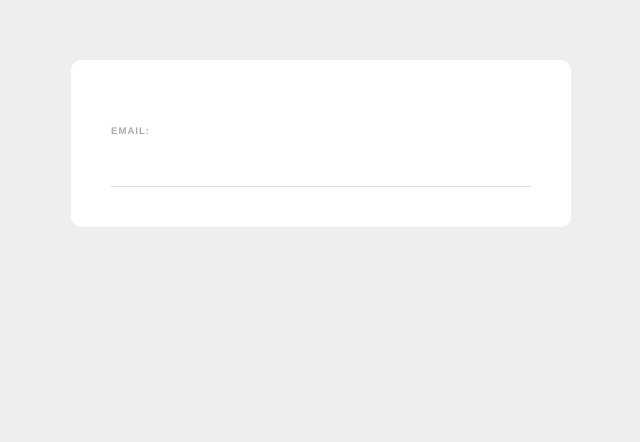
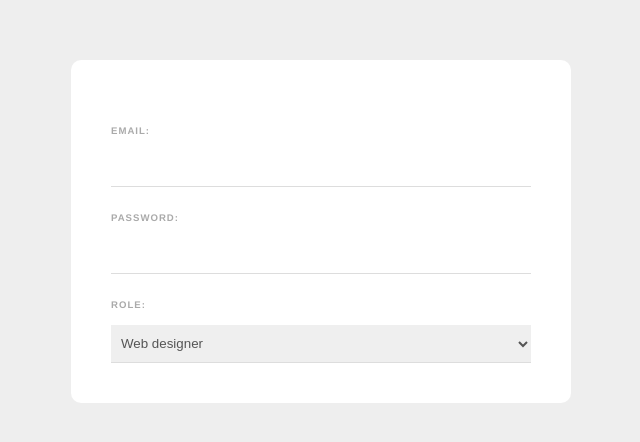
Before and after one commit to DusanKubala/vue-form, a Vue app: page / in a window 1280 px wide. Shown: the top 442 px of the page, without its empty margins (319-959 px from the left). Built offline with nearby package versions, Linux system fonts and the light colour scheme.

Commit message:
Select box

```diff
--- a/src/components/SignupForm.vue
+++ b/src/components/SignupForm.vue
@@ -1,13 +1,28 @@
 <template>
   <form>
       <label>Email: </label>
-      <input type="email" required>
+      <input type="email" required v-model="email">
+
+      <label>Password: </label>
+      <input type="password" required v-model="password">
+
+    <label>Role: </label>
+    <select v-model="role">
+        <option value="developer">Web developer</option>
+        <option value="designer">Web designer</option>
+    </select>
   </form>
 </template>
 
 <script>
 export default {
-
+    data() {
+        return {
+            email: '',
+            password: '',
+            role: 'designer'
+        }
+    }
 }
 </script>
 
@@ -31,7 +46,7 @@
         font-weight: bold;
     }
 
-    input {
+    input, select {
         display: block;
         padding: 10px 6px;
         width: 100%;
```
